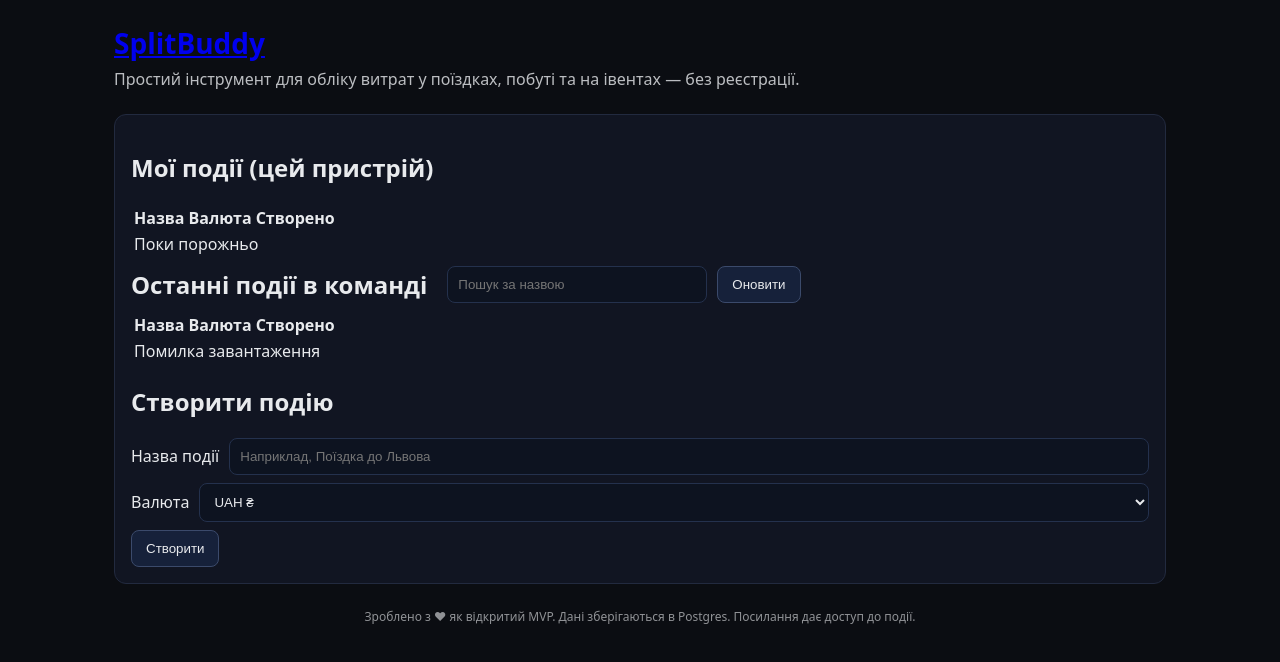
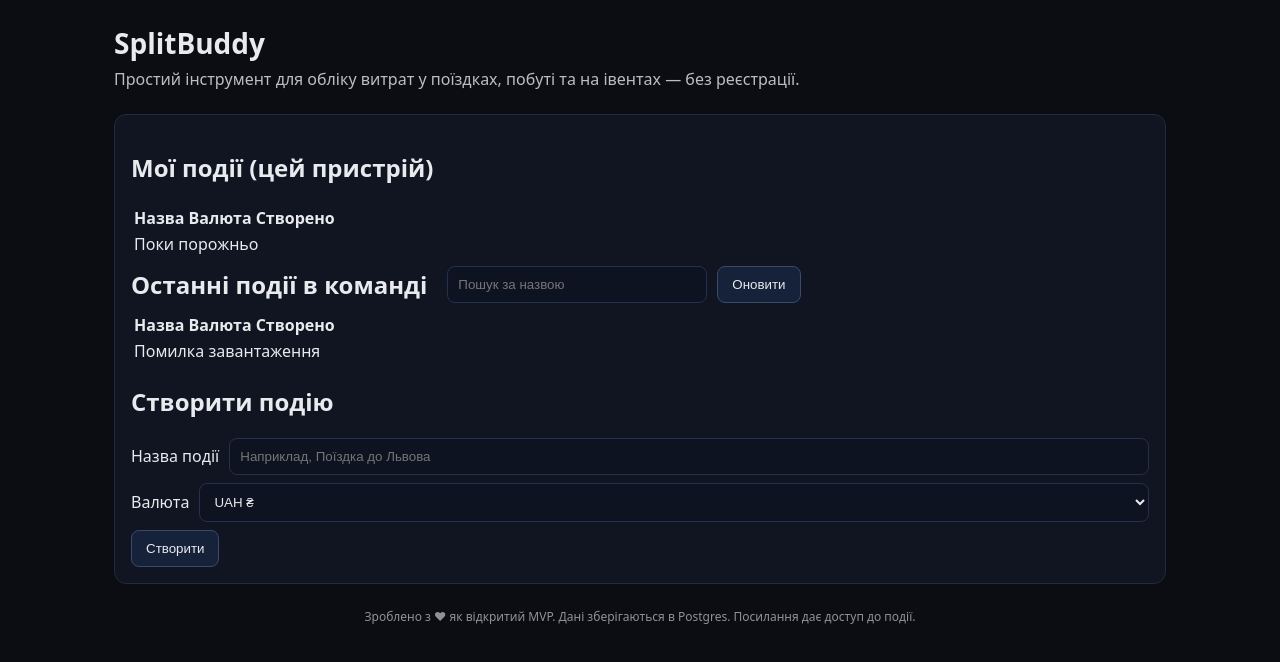
Before and after one commit to viglvi96-beep/splitbuddy-mvp, a plain HTML site: page static/index.html in a window 1280 px wide. Drawn offline with Linux system fonts and the light colour scheme; no server answers.

Commit message:
Update styles.css

```diff
--- a/static/styles.css
+++ b/static/styles.css
@@ -24,3 +24,11 @@ li:last-child{border-bottom:none}
 .hint{opacity:.7;font-size:12px}
 footer{opacity:.6;font-size:12px;margin-top:24px;text-align:center}
 .small{opacity:.85;font-size:12px}
+.logo-link {
+  color: inherit;       /* колір як у заголовка */
+  text-decoration: none;
+}
+
+.logo-link:hover {
+  text-decoration: underline; /* при наведенні можна робити підкреслення */
+}
```
